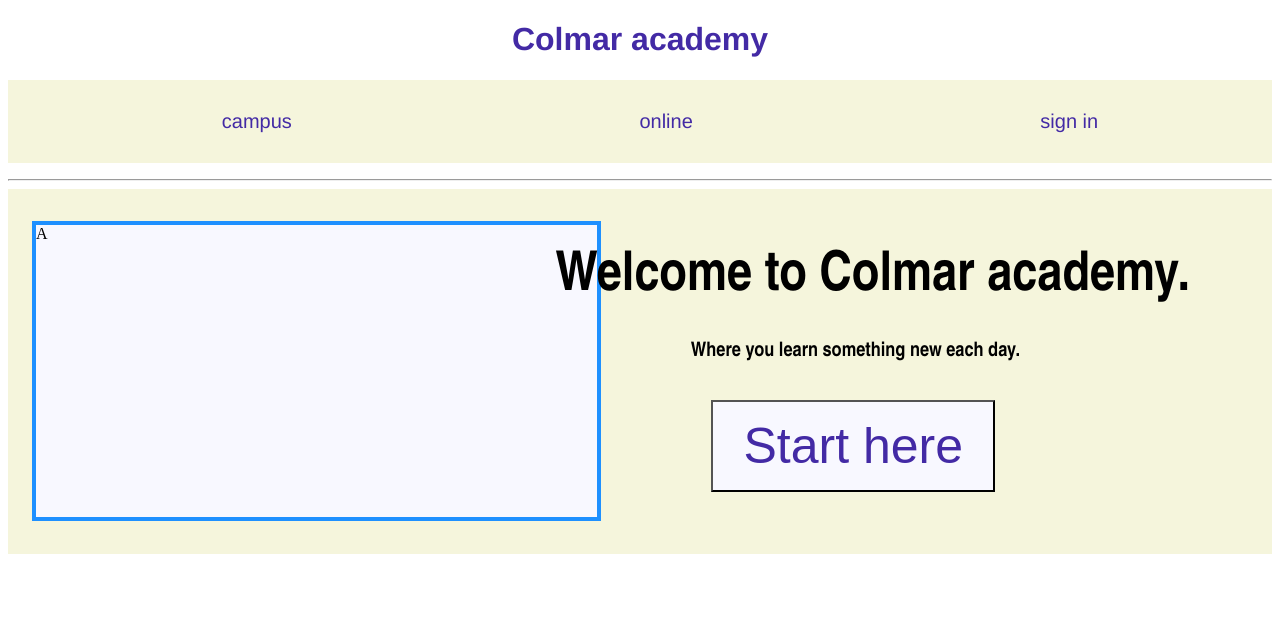
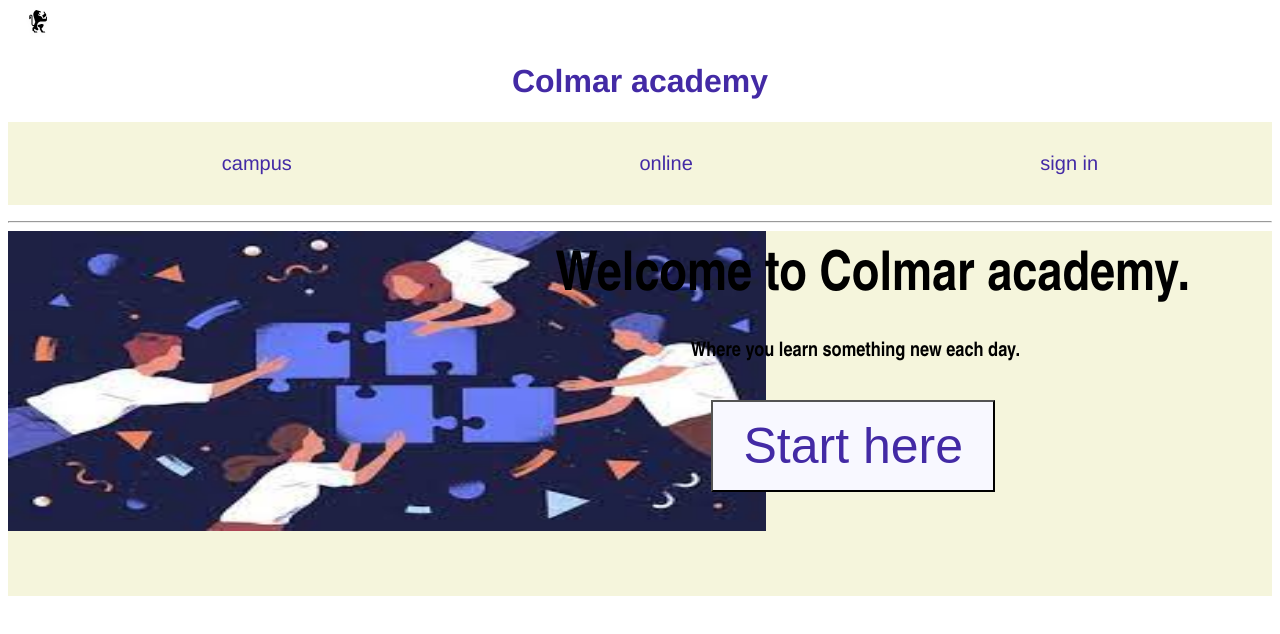
Before and after one commit to Shawaiz-naeem/colmar-project, a plain HTML site: page index.html in a window 1280 px wide. Drawn offline with Linux system fonts and the light colour scheme.

Commit message:
Fourth commit

```diff
--- a/Colmar.css
+++ b/Colmar.css
@@ -81,3 +81,9 @@ button:hover{
     color: white;
     background-color: rgb(67, 42, 165);
 }
+#logo{
+    width: 60px;
+    display: inline;
+    height: 30px;
+
+}
--- a/index.html
+++ b/index.html
@@ -8,6 +8,7 @@
 </head>
 <body>
     <header>
+     <img src="ic-logo.jpg.svg" alt="logo" id="logo">
      <h1>Colmar academy</h1>
     </header>
     <nav>
@@ -19,9 +20,10 @@
     </nav>
     <hr>
     <main>
-        <div class="grid">
+        <!-- <div class="grid">
           <div class="a">A</div>
-        </div>
+        </div> -->
+        <img src="team image colmar.jpg" width= 60% height="300px">
         <div class="para">
             <h2>Welcome to Colmar academy.</h2>
             <h3>Where you learn something new each day.</h3>
```
Also changed, not shown: ic-logo.jpg.svg (added), team image colmar.jpg (added).
